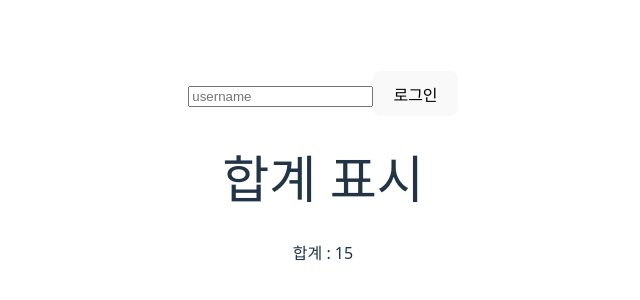
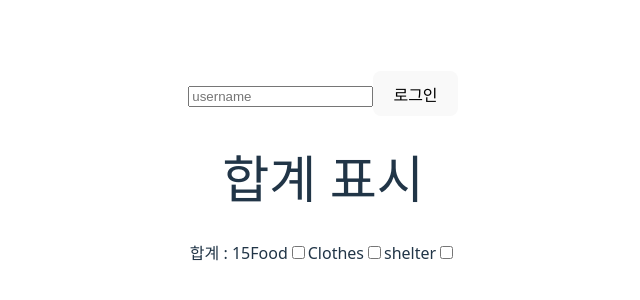
Before and after one commit to judy78799/elasticSearchBookDemo, a React (Vite) app in the folder react-ui/: page / in a window 1280 px wide. Shown: the part 232-532 px from the top of the page, without its empty margins (317-957 px from the left). Built offline with nearby package versions, Linux system fonts and the light colour scheme.

Commit message:
chore: useMemo 데모 테스트

```diff
--- a/react-ui/src/App.jsx
+++ b/react-ui/src/App.jsx
@@ -1,6 +1,7 @@
 import './App.css'
-import React, {useEffect, useState, useRef} from 'react'
+import React, {useEffect, useState, useRef, useCallback} from 'react'
 import ShowSum from "./component/ShowSum.jsx";
+import CheckBox from "./component/CheckBox.jsx";
 
 //useRef: 렌더링 이후에도 값이 그대로 남아있음. useState 이후 값이 렌더링되어 화면에 나타남.
 //useState: 렌더링 이후 값 초기화.
@@ -8,7 +9,14 @@ import ShowSum from "./component/ShowSum.jsx";
 function App() {
     const inputRef = useRef();  //컴포넌트 최상위에서 훅 호출 -> 컴포넌트가 렌더링 될 때마다 동일한 순서로 Hook이 호출되는 것을 보장함.
 
-    useEffect(()=>{
+    const [foodOn, setFoodOn] = useState(false);
+    const [clothesOn, setClothesOn] = useState(false);
+    const [shelterOn, setShelterOn] = useState(false);
+
+    const foodChange = useCallback((e) => setFoodOn(e.target.checked), []);
+    const clothesChange = useCallback((e) => setClothesOn(e.target.checked), []);
+    const shelterChange = useCallback((e) => setShelterOn(e.target.checked), []);
+    useEffect(()=> {
         console.log(inputRef);
     },[]); //한번만 실행
 
@@ -23,8 +31,11 @@ function App() {
             <button onClick={login}>로그인</button>
             <h1>합계 표시</h1>
             <ShowSum label="합계" n={10} />
+            <CheckBox label="Food" on={foodOn} onChange={foodChange}/>
+            <CheckBox label="Clothes" on={clothesOn} onChange={clothesChange}/>
+            <CheckBox label="shelter" on={shelterOn} onChange={shelterChange}/>
         </div>
     );
-};
+}
 
 export default App;
--- /dev/null
+++ b/react-ui/src/component/CheckBox.jsx
@@ -0,0 +1,15 @@
+import React, {useMemo} from "react";
+
+const CheckBox = React.memo(({label, on, onChange}) => {
+    console.log(label, on);
+    return (
+        <label>
+            {label}
+            <input type="checkbox" defaultChecked={on} onChange={onChange}/>
+        </label>
+
+    )
+
+});
+
+export default CheckBox;
--- a/react-ui/src/component/ShowSum.jsx
+++ b/react-ui/src/component/ShowSum.jsx
@@ -1,6 +1,6 @@
 import React, {useMemo} from 'react';
 
-
+// useMemo 예제
 const ShowSum = ({label, n}) => {
     const sum = (num) => num + 5;   //JS/React는 선언된 함수만 참조 가능 → 참조 전에 호출하면 에러
     const result = useMemo(() => sum(n), [n]);
```
